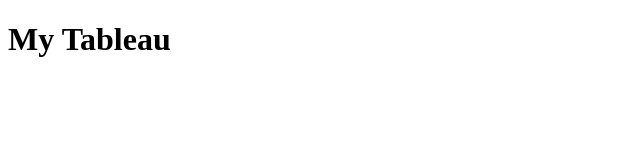
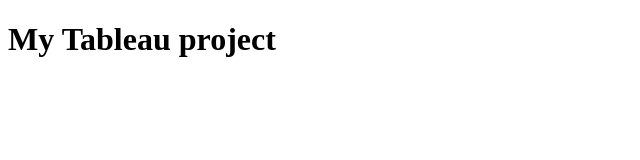
Before and after one commit to asesh16/is201, a plain HTML site: page project.html in a window 1280 px wide. Shown: the whole page, without its empty margins (0-640 px from the left). Drawn offline with Linux system fonts and the light colour scheme.

Commit message:
Add files via upload

```diff
--- a/project.html
+++ b/project.html
@@ -9,7 +9,7 @@
 </head>
 
 <body>
-    <h1>My Tableau</h1>
+    <h1>My Tableau project</h1>
     <!--tableau graph here-->
     <div class='tableauPlaceholder' id='viz1681324562934' style='position: relative'><noscript><a href='#'><img alt=' '
                     src='https:&#47;&#47;public.tableau.com&#47;static&#47;images&#47;Ea&#47;EatingDisorderAwarenessWeekInfographics2023&#47;PrevalenceBeeswarm&#47;1_rss.png'
```
